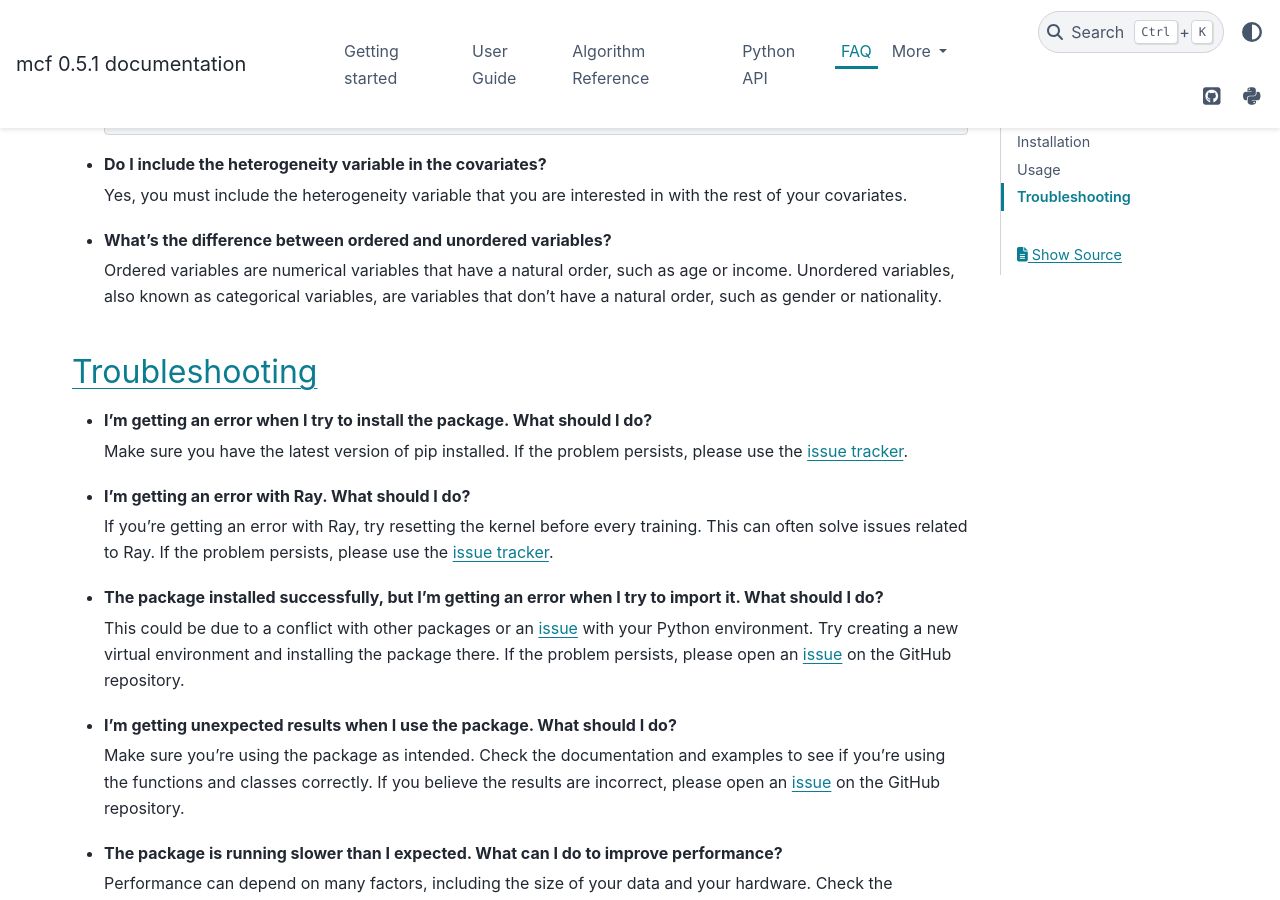
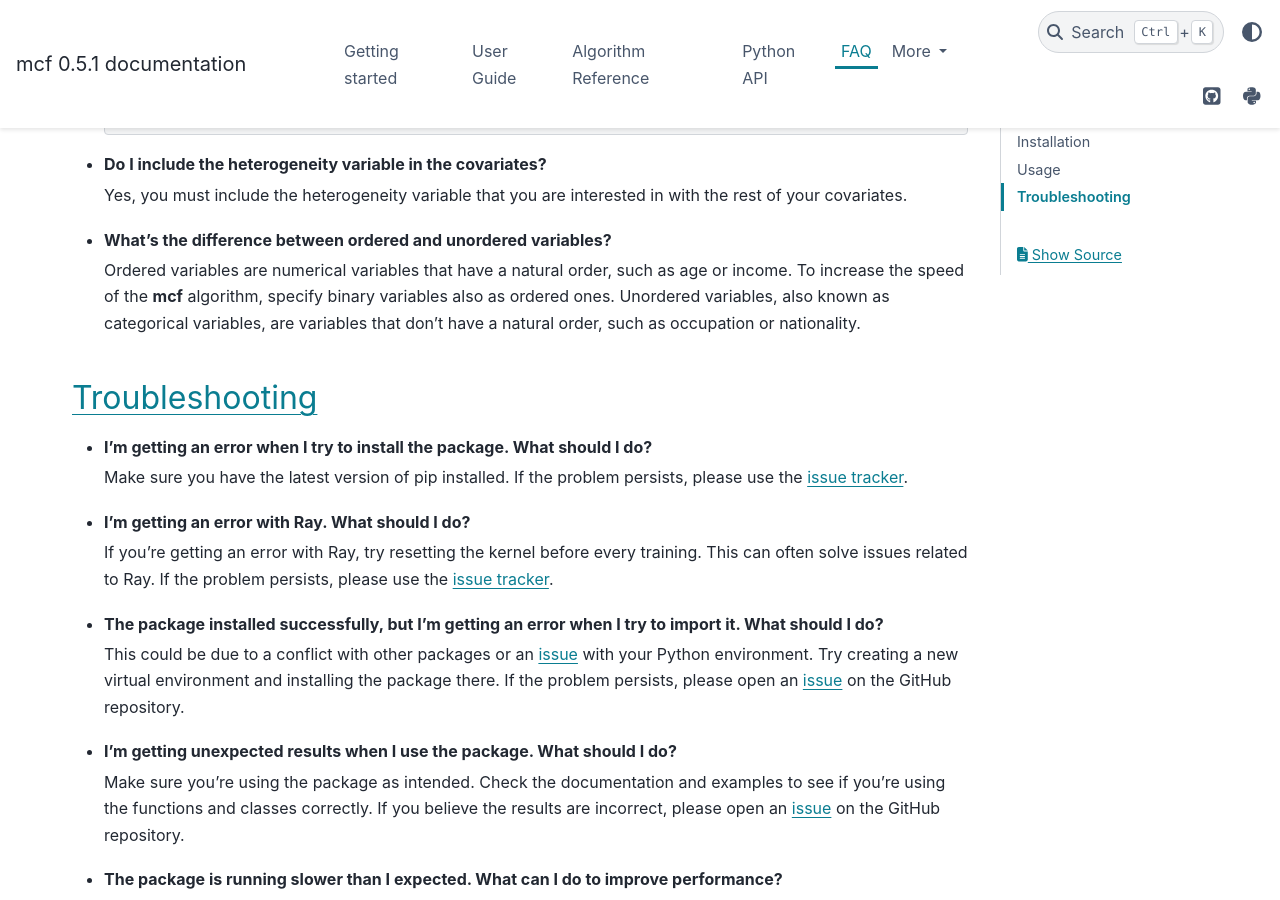
Before and after one commit to MCFpy/mcf, a Sphinx documentation site: the page built from docs/source/FAQ.rst, in a window 1280 px wide and 900 px high, scrolled down 1727 px. Built offline with Sphinx 7.4.7 and the PyData theme 0.15.4, drawn with Linux system fonts in a browser that asks for light colours.

Commit message:
Update FAQ.rst

```diff
--- a/docs/source/FAQ.rst
+++ b/docs/source/FAQ.rst
@@ -72,7 +72,7 @@ Usage
 
 - **What's the difference between ordered and unordered variables?**
 
-  Ordered variables are numerical variables that have a natural order, such as age or income. Unordered variables, also known as categorical variables, are variables that don't have a natural order, such as gender or nationality.
+  Ordered variables are numerical variables that have a natural order, such as age or income. To increase the speed of the **mcf** algorithm, specify binary variables also as ordered ones.  Unordered variables, also known as categorical variables, are variables that don’t have a natural order, such as occupation or nationality.
 
 Troubleshooting
 ---------------
```
